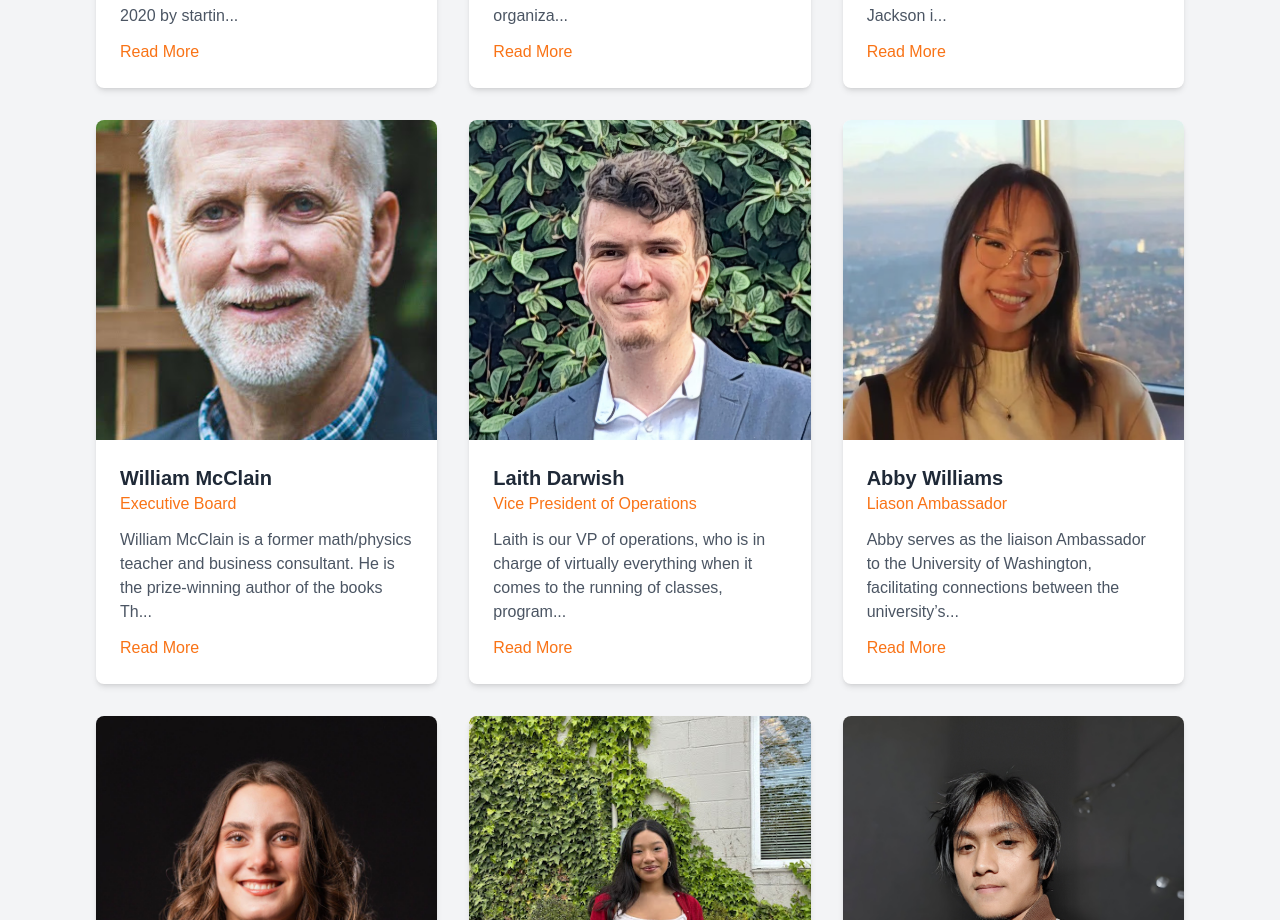
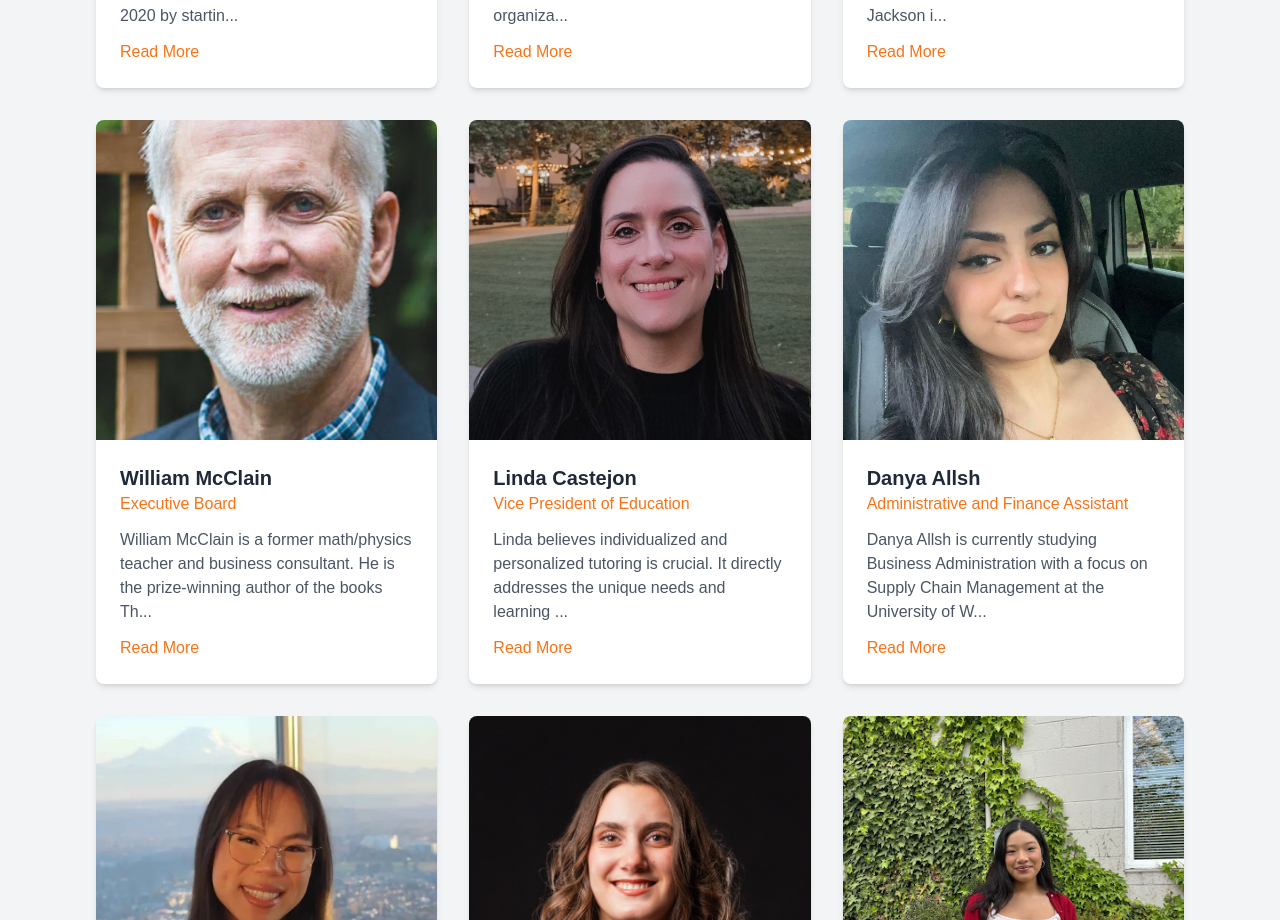
Before and after one commit to HouseOfWisdomProject/liveSiteHOW, a Next.js app in the folder houseofwisdom-website/: page /TeamPage in a window 1280 px wide. Shown: the part 1180-2100 px from the top of the page. Built offline with nearby package versions, Linux system fonts and the light colour scheme.

Commit message:
Added Danya and Linda onto team page, removed Laith

```diff
--- a/houseofwisdom-website/src/app/TeamPage/page.jsx
+++ b/houseofwisdom-website/src/app/TeamPage/page.jsx
@@ -34,34 +34,41 @@ const teamMembers = [
   },
   {
     id: 5,
-    name: "Laith Darwish",
-    role: "Vice President of Operations",
-    image: "/team/laithdarwish.jpg",
-    bio: "Laith is our VP of operations, who is in charge of virtually everything when it comes to the running of classes, programs and management. He runs several classes and programs behind the scenes for House of Wisdom and was a UW-Bothell graduate. We would not be here without all his dedication and work!",
+    name: "Linda Castejon",
+    role: "Vice President of Education",
+    image: "/team/lindacastejon.jpg",
+    bio: "Linda believes individualized and personalized tutoring is crucial. It directly addresses the unique needs and learning styles of each individual, allowing them to truly reach their full potential. Her desire to contribute to education steams from a profound passion for lifelong learning and books. Her approach helps our members foster their curiosity, problem-solving, well-being, self-belief, and inclusion. Linda Joined the House of Wisdom three years ago. She holds a Bachelor's Degree in Accounting and works as a Financial Aid Program Specialist 3 at Edmonds College, where she is pursuing her Project Management Certificate."
   },
   {
     id: 6,
+    name: "Danya Allsh",
+    role: "Administrative and Finance Assistant",
+    image: "/team/danyaallsh.jpg",
+    bio: "Danya Allsh is currently studying Business Administration with a focus on Supply Chain Management at the University of Washington Bothell. At House of Wisdom, she serves as the Administrative and Finance Assistant, where she helps with day to day operations and supports behind the scenes efforts to keep things running smoothly. She is excited to contribute to an organization that's making a real impact in the lives of students and communities.",
+  },
+  {
+    id: 7,
     name: "Abby Williams",
     role: "Liason Ambassador",
     image: "/team/abbywilliams.png",
     bio: "Abby serves as the liaison Ambassador to the University of Washington, facilitating connections between the university’s programs and the House of Wisdom. Additionally, she is a Project Manager for the Lake City location where she cultivates an empowering learning environment for tutors and students. Currently completing her undergraduate degree in Educational Policy and Research with a strong interest in global education development, Abby is deeply committed to advancing the mission of The House of Wisdom and supporting its expansion to serve diverse communities.",
   },
   {
-    id:7,
+    id:8,
     name: "Kaydah Lehman",
     role: "Project Manager",
     image: "/team/kaydahlehmanjpg.jpg",
     bio:"Kaydah Lehman is a Project Manager at the House of Wisdom, where she works closely with students and tutors to ensure classes run efficiently. She is currently pursuing an Associate’s degree in Integrated Studies at Cascadia College. Before joining the House of Wisdom, Kaydah spent three years tutoring students in her local community. Outside of work and academics, she volunteers as a volleyball coach and is passionate about mentoring and empowering youth."
   },
    {
-    id:8,
+    id:9,
     name: "Natally Celaya-Martinez ",
     role: "Project Manager",
     image: "/team/natallycelaya.jpg",
     bio:"Hi! I’m Natally Celaya-Martinez, a third-year student at the University of Washington in Seattle, currently studying Biology (Physiology). I deeply enjoy being a part of the House of Wisdom team, as it allows me to engage with my community in meaningful ways while supporting the mission of accessible education. As a student on the pre-med track, I'm passionate about becoming a physician that supports health equity and uplifting underrepresented voices, and I’m grateful that House of Wisdom gives me the opportunity to align with these values. "
   },
   {
-    id:9,
+    id:10,
     name: "Mukhlis Al-Qadri",
     role: "Project Manager",
     image: "/team/mukhlis.jpg",
```
Also changed, not shown: houseofwisdom-website/public/team/danyaallsh.jpg (added), houseofwisdom-website/public/team/lindacastejon.jpg (added).
